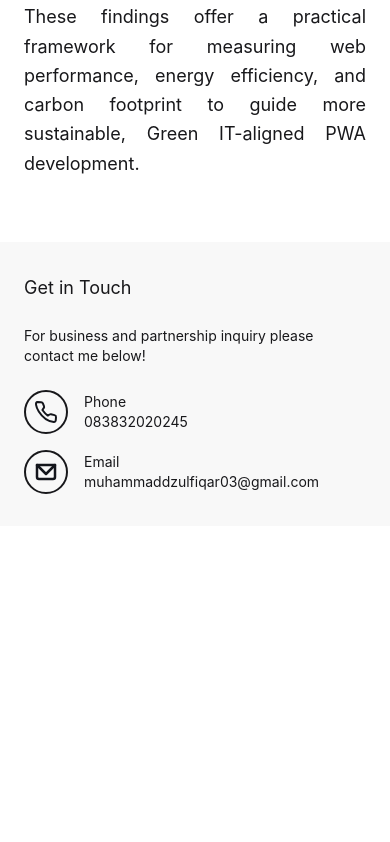
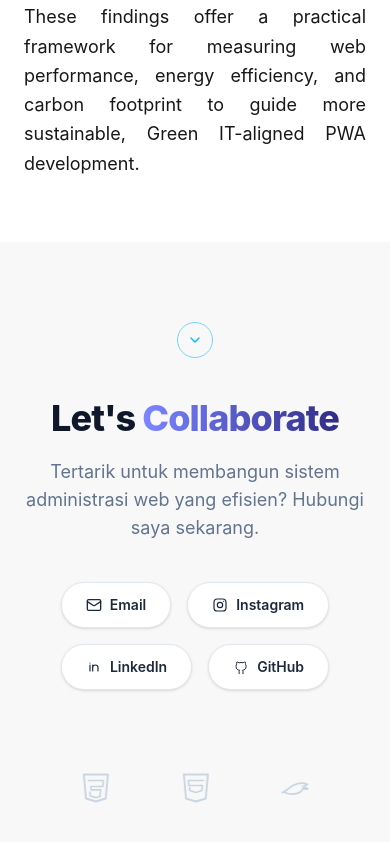
Before and after one commit to dzulfiqar03/DzulfiqarPortofolio_2026, a React (Vite) app: page / in a window 390 px wide. Shown: the part 7910-8752 px from the top of the page. Before the commit the page ends 8436 px from the top, so only its background shows below. Built offline with nearby package versions, Linux system fonts and the light colour scheme.

Commit message:
Edit Layout

```diff
--- a/src/components/Footer.tsx
+++ b/src/components/Footer.tsx
@@ -1,90 +1,232 @@
-import FooterItem from "./FooterItem";
+import { Mail, ChevronDown, type LucideProps } from "lucide-react";
+import type { SVGProps, FC } from "react";
 
+const Instagram: FC<LucideProps> = (props) => (
+  <svg viewBox="0 0 24 24" fill="none" {...props}>
+    <rect x="3" y="3" width="18" height="18" rx="5" stroke="currentColor" strokeWidth="1.8" />
+    <circle cx="12" cy="12" r="4" stroke="currentColor" strokeWidth="1.8" />
+    <circle cx="17.5" cy="6.5" r="1" fill="currentColor" />
+  </svg>
+);
+
+const Linkedin: FC<LucideProps> = (props) => (
+  <svg viewBox="0 0 24 24" fill="none" {...props}>
+    <path d="M6 9v9M6 6v.01M10 18v-5a4 4 0 0 1 8 0v5M10 9v9" stroke="currentColor" strokeWidth="1.8" strokeLinecap="round" />
+  </svg>
+);
+
+const Github: FC<LucideProps> = (props) => (
+  <svg viewBox="0 0 24 24" fill="none" {...props}>
+    <path d="M15 22v-3.2c0-.9-.3-1.5-.8-2 2.7-.3 5.5-1.3 5.5-5.9 0-1.3-.5-2.4-1.2-3.2.1-.3.5-1.6-.1-3.2 0 0-1-.3-3.3 1.2a11.5 11.5 0 0 0-6 0C6.8 4.2 5.8 4.5 5.8 4.5c-.6 1.6-.2 2.9-.1 3.2-.8.8-1.2 1.9-1.2 3.2 0 4.6 2.8 5.6 5.5 5.9-.4.4-.8 1-.8 2V22" stroke="currentColor" strokeWidth="1.5" strokeLinecap="round" strokeLinejoin="round" />
+  </svg>
+);
+
+/* ---------- Simple monochrome tech-stack marks ---------- */
+
+type IconProps = SVGProps<SVGSVGElement>;
+
+const Laravel: FC<IconProps> = (props) => (
+  <svg viewBox="0 0 24 24" fill="none" {...props}>
+    <path
+      d="M4 4.5 12 2l8 2.5v6.2c0 5.1-3.4 8.6-8 11.3-4.6-2.7-8-6.2-8-11.3V4.5Z"
+      stroke="currentColor"
+      strokeWidth="1.4"
+      strokeLinejoin="round"
+    />
+    <path d="M8.5 9.5 12 7.5l3.5 2v4L12 15.5l-3.5-2v-4Z" stroke="currentColor" strokeWidth="1.2" strokeLinejoin="round" />
+  </svg>
+);
+
+const WordPress: FC<IconProps> = (props) => (
+  <svg viewBox="0 0 24 24" fill="none" {...props}>
+    <circle cx="12" cy="12" r="9.5" stroke="currentColor" strokeWidth="1.4" />
+    <path
+      d="M4.5 9.2 8.7 18l1.9-5.3-1-2.9m8.9-.6-2.6 8.4M13.4 9l1.4 3.9M6.3 6.9c1.6-1.6 3.6-2.4 5.7-2.4a8 8 0 0 1 4.9 1.7"
+      stroke="currentColor"
+      strokeWidth="1.2"
+      strokeLinecap="round"
+      strokeLinejoin="round"
+    />
+  </svg>
+);
+
+const GoogleG: FC<IconProps> = (props) => (
+  <svg viewBox="0 0 24 24" fill="none" {...props}>
+    <path
+      d="M20.5 12.3c0-.7-.06-1.4-.18-2H12v3.9h4.8a4.1 4.1 0 0 1-1.8 2.7v2.2h2.9c1.7-1.6 2.6-3.9 2.6-6.8Z"
+      stroke="currentColor"
+      strokeWidth="1.3"
+      strokeLinejoin="round"
+    />
+    <path
+      d="M12 21c2.4 0 4.5-.8 6-2.1l-2.9-2.2c-.8.5-1.9.9-3.1.9-2.4 0-4.4-1.6-5.1-3.7H3.9v2.3A9 9 0 0 0 12 21Z"
+      stroke="currentColor"
+      strokeWidth="1.3"
+      strokeLinejoin="round"
+    />
+    <path d="M6.9 13.9a5.4 5.4 0 0 1 0-3.8V7.8H3.9a9 9 0 0 0 0 8.4l3-2.3Z" stroke="currentColor" strokeWidth="1.3" strokeLinejoin="round" />
+    <path
+      d="M12 6.5c1.3 0 2.5.45 3.4 1.35l2.6-2.6A9 9 0 0 0 3.9 7.8l3 2.3C7.6 8 9.6 6.5 12 6.5Z"
+      stroke="currentColor"
+      strokeWidth="1.3"
+      strokeLinejoin="round"
+    />
+  </svg>
+);
+
+const Html5: FC<IconProps> = (props) => (
+  <svg viewBox="0 0 24 24" fill="none" {...props}>
+    <path d="M4 3h16l-1.4 16L12 21l-6.6-2L4 3Z" stroke="currentColor" strokeWidth="1.3" strokeLinejoin="round" />
+    <path d="M7 7h10l-.35 4H8.6l.2 2.2h6.4l-.45 4.5L12 18.4l-3.7-1.1-.25-2.5" stroke="currentColor" strokeWidth="1.1" strokeLinejoin="round" strokeLinecap="round" />
+  </svg>
+);
+
+const Css3: FC<IconProps> = (props) => (
+  <svg viewBox="0 0 24 24" fill="none" {...props}>
+    <path d="M4 3h16l-1.4 16L12 21l-6.6-2L4 3Z" stroke="currentColor" strokeWidth="1.3" strokeLinejoin="round" />
+    <path d="M17 7H7l.3 3.3h9l-.3 3.4-4 1.3-4-1.3-.15-1.9" stroke="currentColor" strokeWidth="1.1" strokeLinejoin="round" strokeLinecap="round" />
+  </svg>
+);
+
+const Dolphin: FC<IconProps> = (props) => (
+  <svg viewBox="0 0 24 24" fill="none" {...props}>
+    <path
+      d="M3 15c2.8-1 4.6-3.4 7.4-4.8 3-1.5 6.6-2 9.3-.6-1.1.4-2 1-2.5 1.8 1 .1 2 .5 2.8 1.2-1.3.3-2.3.1-3.2-.4-.7 1.7-2.4 3-4.6 3.6-2.7.7-5.6.2-7.9-1"
+      stroke="currentColor"
+      strokeWidth="1.2"
+      strokeLinecap="round"
+      strokeLinejoin="round"
+    />
+    <circle cx="16.3" cy="10.6" r="0.5" fill="currentColor" />
+  </svg>
+);
+
+const Figma: FC<IconProps> = (props) => (
+  <svg viewBox="0 0 24 24" fill="none" {...props}>
+    <path d="M9 3h4a2.5 2.5 0 0 1 0 5H9V3Z" stroke="currentColor" strokeWidth="1.3" />
+    <path d="M9 8h3.5a2.5 2.5 0 0 1 0 5H9V8Z" stroke="currentColor" strokeWidth="1.3" />
+    <path d="M9 13h2.5a2.5 2.5 0 1 1 0 5H9v-5Z" stroke="currentColor" strokeWidth="1.3" />
+    <circle cx="6.5" cy="10.5" r="2.5" stroke="currentColor" strokeWidth="1.3" />
+  </svg>
+);
+
+const VsCode: FC<IconProps> = (props) => (
+  <svg viewBox="0 0 24 24" fill="none" {...props}>
+    <path
+      d="m16 3 5 2.3v13.4L16 21l-8.5-7.6L4 16v-8l3.5 2.6L16 3Z"
+      stroke="currentColor"
+      strokeWidth="1.2"
+      strokeLinejoin="round"
+      strokeLinecap="round"
+    />
+  </svg>
+);
+
+const Wand: FC<IconProps> = (props) => (
+  <svg viewBox="0 0 24 24" fill="none" {...props}>
+    <path d="M4 20 15 9" stroke="currentColor" strokeWidth="1.4" strokeLinecap="round" />
+    <path d="M16 3v3M20 7h3M19 4l-2 2M20.5 10.5 19 12" stroke="currentColor" strokeWidth="1.2" strokeLinecap="round" />
+    <path d="M12.5 9.5 15 12" stroke="currentColor" strokeWidth="1.4" strokeLinecap="round" />
+  </svg>
+);
+
+type TechItem = { icon: FC<IconProps>; label: string };
+type ContactItem = { icon: FC<LucideProps>; label: string; href: string };
+
+const techStack: TechItem[] = [
+  { icon: Laravel, label: "Laravel" },
+  { icon: WordPress, label: "WordPress" },
+  { icon: GoogleG, label: "Google" },
+  { icon: Html5, label: "HTML5" },
+  { icon: Css3, label: "CSS3" },
+  { icon: Dolphin, label: "MySQL" },
+  { icon: Figma, label: "Figma" },
+  { icon: VsCode, label: "VS Code" },
+  { icon: Wand, label: "Design" },
+];
+
+const contacts: ContactItem[] = [
+  { icon: Mail, label: "Email", href: "mailto:muhammaddzulfiqar03@gmail.com" },
+  { icon: Instagram, label: "Instagram", href: "https://instagram.com/muhammad_dzulfiqar" },
+  { icon: Linkedin, label: "LinkedIn", href: "https://www.linkedin.com/in/muhammaddzulfiqar-" },
+  { icon: Github, label: "GitHub", href: "https://github.com/dzulfiqar03/" },
+];
 
 export default function Footer() {
-    return (
-        <>
-            <footer
-                id="footer"
-                className="footer  max-w-6xl mx-auto px-6 p-8  rounded-lg flex flex-row lg:justify-between reveal"
+  const loop = [...techStack, ...techStack];
+
+  return (
+    <footer className="relative bg-base-200 py-20 px-6 overflow-hidden">
+      <style>{`
+        @keyframes marquee-scroll {
+          from { transform: translateX(0); }
+          to { transform: translateX(-50%); }
+        }
+        .marquee-track {
+          animation: marquee-scroll 22s linear infinite;
+        }
+        @media (prefers-reduced-motion: reduce) {
+          .marquee-track { animation: none; }
+        }
+      `}</style>
+
+      {/* top chevron badge */}
+      <div className="flex justify-center mb-10">
+        <div className="w-9 h-9 rounded-full border border-sky-300 flex items-center justify-center">
+          <ChevronDown className="w-4 h-4 text-sky-400" />
+        </div>
+      </div>
+
+      <div className="max-w-3xl mx-auto text-center">
+        <h2 className="text-4xl sm:text-5xl font-extrabold tracking-tight text-slate-900">
+          Let&apos;s{" "}
+          <span className="bg-gradient-to-r from-indigo-400 to-indigo-900 bg-clip-text text-transparent">
+            Collaborate
+          </span>
+        </h2>
+
+        <p className="mt-5 text-slate-500 text-lg">
+          Tertarik untuk membangun sistem administrasi web yang efisien? Hubungi saya sekarang.
+        </p>
+
+        <div className="mt-10 flex flex-wrap justify-center gap-4">
+          {contacts.map(({ icon: Icon, label, href }) => (
+            <a
+              key={label}
+              href={href}
+              className="flex items-center gap-2 rounded-full bg-white border border-slate-200 shadow-sm px-6 py-3 text-slate-800 font-semibold text-sm hover:shadow-md hover:-translate-y-0.5 transition"
             >
-                <div className="">
-                    <h2 className="text-lg lg:text-2xl primary-content">Get in Touch</h2>
-                    <p className="mt-4 text-sm lg:text-md">
-                        For business and partnership inquiry please contact me below!
-                    </p>
+              <Icon className="w-4 h-4" />
+              {label}
+            </a>
+          ))}
+        </div>
+      </div>
 
-                    <div className="flex  flex-col mt-4 gap-4">
-                        <FooterItem
-                            icon='<svg
-        width="24"
-        height="24"
-        viewBox="0 0 24 24"
-        fill="none"
-        xmlns="http://www.w3.org/2000/svg"
-      >
-        <g id="SVGRepo_bgCarrier" stroke-width="0"></g>
-        <g
-          id="SVGRepo_tracerCarrier"
-          stroke-linecap="round"
-          stroke-linejoin="round"></g>
-        <g id="SVGRepo_iconCarrier">
-          <path
-            d="M3.51089 2L7.15002 2.13169C7.91653 2.15942 8.59676 2.64346 8.89053 3.3702L9.96656 6.03213C10.217 6.65159 10.1496 7.35837 9.78693 7.91634L8.40831 10.0375C9.22454 11.2096 11.4447 13.9558 13.7955 15.5633L15.5484 14.4845C15.9939 14.2103 16.5273 14.1289 17.0314 14.2581L20.5161 15.1517C21.4429 15.3894 22.0674 16.2782 21.9942 17.2552L21.7705 20.2385C21.6919 21.2854 20.8351 22.1069 19.818 21.9887C6.39245 20.4276 -1.48056 1.99997 3.51089 2Z"
-            stroke="#14161c"
-            stroke-width="2"
-            stroke-linecap="round"
-            stroke-linejoin="round"></path>
-        </g>
-      </svg>'
-                            title="Phone"
-                            value="083832020245"
-                            link="https://wa.me/6283832020245"
-                        />
-                        <FooterItem
-                            icon={`<svg
-    width="24"
-    height="24"
-    viewBox="0 0 24 24"
-    fill="none"
-    xmlns="http://www.w3.org/2000/svg"
-  >
-    <g id="SVGRepo_bgCarrier" stroke-width="0"></g>
-    <g
-      id="SVGRepo_tracerCarrier"
-      stroke-linecap="round"
-      stroke-linejoin="round"></g>
-    <g id="SVGRepo_iconCarrier">
-      <g clip-path="url(#clip0_429_11225)">
-        <path
-          d="M3 5H21V17C21 18.1046 20.1046 19 19 19H5C3.89543 19 3 18.1046 3 17V5Z"
-          stroke="#14161c"
-          stroke-width="2.5"
-          stroke-linecap="round"
-          stroke-linejoin="round"></path>
-        <path
-          d="M3 5L12 14L21 5"
-          stroke="#14161c"
-          stroke-width="2.5"
-          stroke-linecap="round"
-          stroke-linejoin="round"></path>
-      </g>
-      <defs>
-        <clipPath id="clip0_429_11225">
-          <rect width="24" height="24" fill="white"></rect>
-        </clipPath>
-      </defs>
-    </g>
-  </svg>`}
-                            title="Email"
-                            value="muhammaddzulfiqar03@gmail.com"
-                            link="mailto:muhammaddzulfiqar03@gmail.com"
-                        />
-                    </div>
-                </div>
-
-
-            </footer>
-        </>
-    )
+      {/* tech stack marquee */}
+      <div className="relative mt-20 max-w-4xl mx-auto">
+        <div
+          className="overflow-hidden"
+          style={{
+            maskImage:
+              "linear-gradient(to right, transparent, black 12%, black 88%, transparent)",
+            WebkitMaskImage:
+              "linear-gradient(to right, transparent, black 12%, black 88%, transparent)",
+          }}
+        >
+          <div className="marquee-track flex w-max gap-16 px-8">
+            {loop.map(({ icon: Icon, label }, i) => (
+              <div
+                key={`${label}-${i}`}
+                title={label}
+                className="flex items-center justify-center text-slate-300 hover:text-slate-400 transition"
+              >
+                <Icon className="w-9 h-9" strokeWidth={1.3} />
+              </div>
+            ))}
+          </div>
+        </div>
+      </div>
+    </footer>
+  );
 }
```
